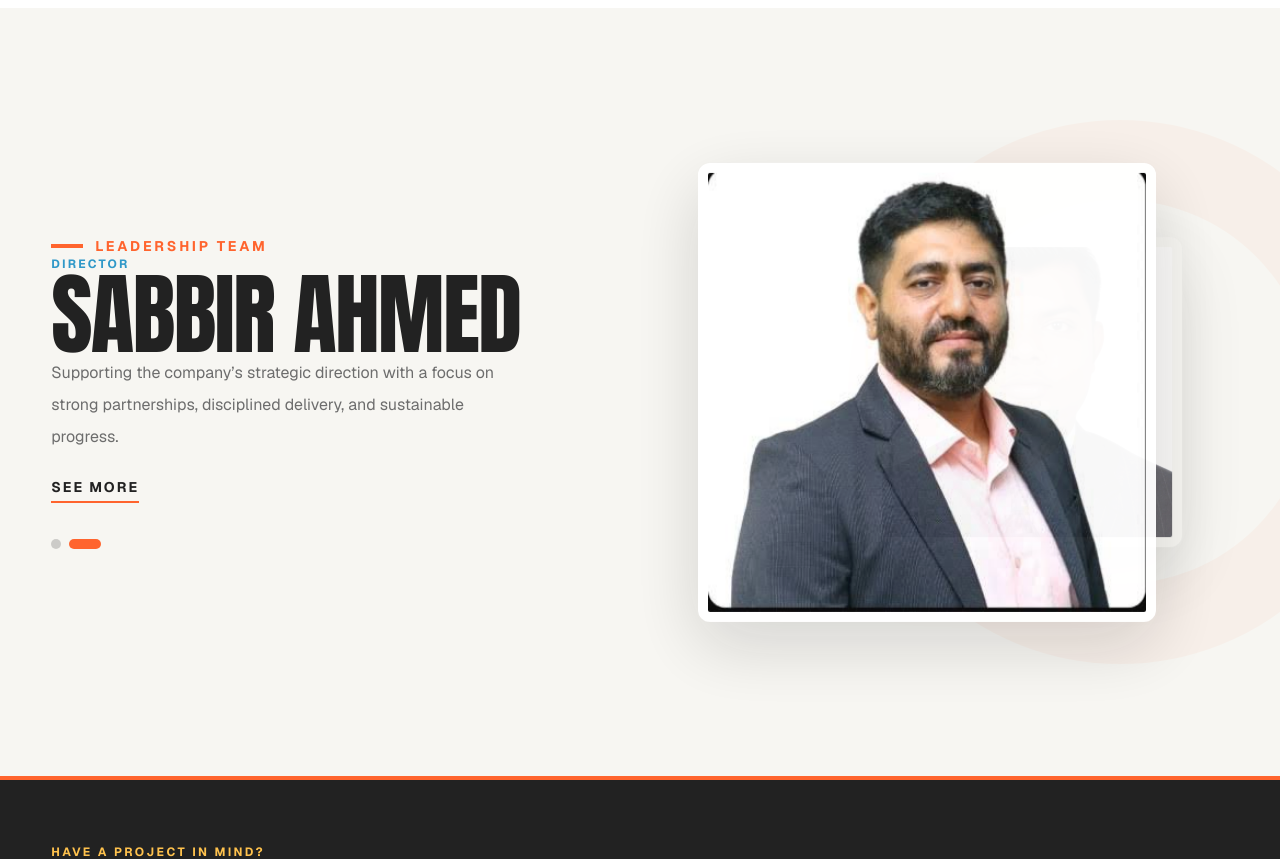
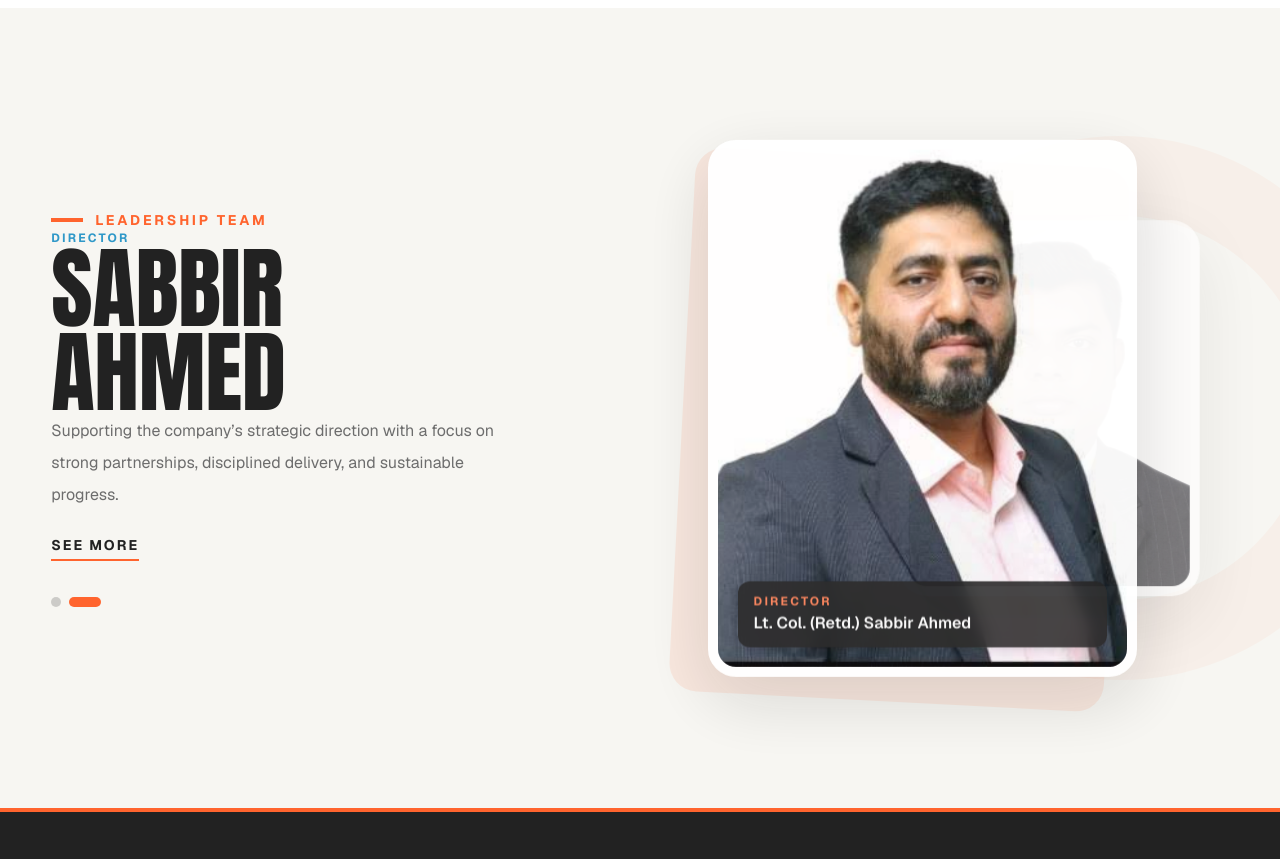
Before and after one commit to rubelrana123/orisyn_limited, a Next.js app: page / in a window 1280 px wide. Shown: the part 4620-5479 px from the top of the page. Built offline with nearby package versions, Linux system fonts and the light colour scheme.

Commit message:
updte board of director

```diff
--- a/components/home/BoardOfDirector.tsx
+++ b/components/home/BoardOfDirector.tsx
@@ -7,9 +7,11 @@ import { useEffect, useState } from "react";
 const directors = [
   {
     id: 1,
-    name: "Md Mehedi Hasan",
+    name: "Mehedi Hasan",
+    imageName: "Mehedi Hasan",
     role: "Managing Director",
     image: "/director/md-mehedi-hasan-white.png",
+    imagePosition: "center center",
     href: "/about/md-mehedi-hasan",
     description:
       "Leading Orisyn Limited with a practical vision for dependable engineering, responsible growth, and lasting value for every client.",
@@ -19,8 +21,10 @@ const directors = [
   {
     id: 2,
     name: "Sabbir Ahmed",
+    imageName: "Lt. Col. (Retd.) Sabbir Ahmed",
     role: "Director",
     image: "/director/sabbirAhmed.jpeg",
+    imagePosition: "52% center",
     href: "/about/sabbir-ahmed",
 
     description:
@@ -82,9 +86,11 @@ export default function BoardOfDirector() {
             </p>
             <h2
               id="board-heading"
-              className="mt-3 max-w-xl text-[clamp(3.25rem,7vw,6.5rem)] uppercase text-charcoal"
+              className="mt-3 max-w-xl uppercase text-charcoal"
             >
-              {activeDirector.name}
+              <span className="block text-[clamp(3.25rem,7vw,6.5rem)] leading-[0.94]">
+                {activeDirector.name}
+              </span>
             </h2>
             <p className="mt-6 max-w-xl text-sm leading-7 text-muted sm:text-base sm:leading-8">
               {activeDirector.description}
@@ -116,8 +122,12 @@ export default function BoardOfDirector() {
             </div>
           </div>
 
-          <div className="order-1 flex min-h-[20rem] items-center justify-center lg:order-2 lg:min-h-[34rem]">
-            <div className="relative h-[20rem] w-full max-w-[37rem] sm:h-[27rem] lg:h-[34rem]">
+          <div className="order-1 flex min-h-[22rem] items-center justify-center lg:order-2 lg:min-h-[36rem]">
+            <div className="relative h-[22rem] w-full max-w-[39rem] sm:h-[30rem] lg:h-[36rem]">
+              <div
+                aria-hidden="true"
+                className="absolute left-[12%] top-1/2 h-[20rem] w-[16rem] -translate-y-[46%] rotate-3 rounded-[1.75rem] bg-primary/10 sm:left-[11%] sm:h-[28rem] sm:w-[22.4rem] lg:h-[34rem] lg:w-[27.2rem]"
+              />
               {directors.map((director, index) => {
                 const isActive = activeIndex === index;
 
@@ -128,10 +138,10 @@ export default function BoardOfDirector() {
                     onClick={() => selectDirector(index)}
                     aria-label={`View ${director.name}, ${director.role}`}
                     aria-pressed={isActive}
-                    className={`absolute top-1/2 cursor-pointer overflow-hidden rounded-md border-[0.45rem] bg-surface shadow-[0_24px_70px_rgba(34,34,34,0.16)] transition-[width,height,left,transform,opacity] duration-700 ease-out sm:border-[0.65rem] ${
+                    className={`group absolute top-1/2 cursor-pointer overflow-hidden rounded-[1.35rem] border-[0.45rem] bg-surface shadow-[0_24px_70px_rgba(34,34,34,0.14)] transition-[width,height,left,transform,opacity] duration-700 ease-out sm:rounded-[1.75rem] sm:border-[0.65rem] ${
                       isActive
-                        ? "left-[6%] z-20 size-[17rem] -translate-y-1/2 border-surface opacity-100 sm:left-[4%] sm:size-[24rem] lg:size-[30rem]"
-                        : "left-[64%] z-10 size-[10rem] -translate-x-1/2 -translate-y-1/2 border-background opacity-65 hover:opacity-90 sm:left-[76%] sm:size-[15rem] lg:size-[18rem]"
+                        ? "left-[8%] z-20 h-[21rem] w-[16.8rem] -translate-y-1/2 border-white opacity-100 sm:left-[7%] sm:h-[29rem] sm:w-[23.2rem] lg:h-[35rem] lg:w-[28rem]"
+                        : "left-[73%] z-10 h-[12.5rem] w-[10rem] -translate-x-1/2 -translate-y-1/2 border-white/90 opacity-55 grayscale-[35%] hover:opacity-90 hover:grayscale-0 sm:left-[79%] sm:h-[18rem] sm:w-[14.4rem] lg:h-[22rem] lg:w-[17.6rem]"
                     }`}
                   >
                     {director.image ? (
@@ -140,7 +150,8 @@ export default function BoardOfDirector() {
                         alt=""
                         fill
                         sizes="(max-width: 639px) 272px, (max-width: 1023px) 384px, 480px"
-                        className="object-cover"
+                        className="bg-white object-cover transition-transform duration-700 group-hover:scale-[1.015]"
+                        style={{ objectPosition: director.imagePosition }}
                       />
                     ) : (
                       <span className="absolute inset-0 grid place-items-center bg-charcoal text-[clamp(3rem,8vw,7rem)] font-display uppercase text-surface">
@@ -149,6 +160,21 @@ export default function BoardOfDirector() {
                     )}
                     <span className="sr-only">
                       {director.name}, {director.role}
+                    </span>
+                    <span
+                      aria-hidden="true"
+                      className={`absolute inset-x-4 bottom-4 rounded-xl bg-charcoal/90 px-4 py-3 text-left text-white shadow-lg backdrop-blur-sm transition-all duration-500 sm:inset-x-5 sm:bottom-5 ${
+                        isActive
+                          ? "translate-y-0 opacity-100"
+                          : "translate-y-4 opacity-0"
+                      }`}
+                    >
+                      <span className="block text-[0.65rem] font-bold uppercase tracking-[0.18em] text-primary-light sm:text-xs">
+                        {director.role}
+                      </span>
+                      <span className="mt-0.5 block text-sm font-semibold sm:text-base">
+                        {director.imageName}
+                      </span>
                     </span>
                   </button>
                 );
```
